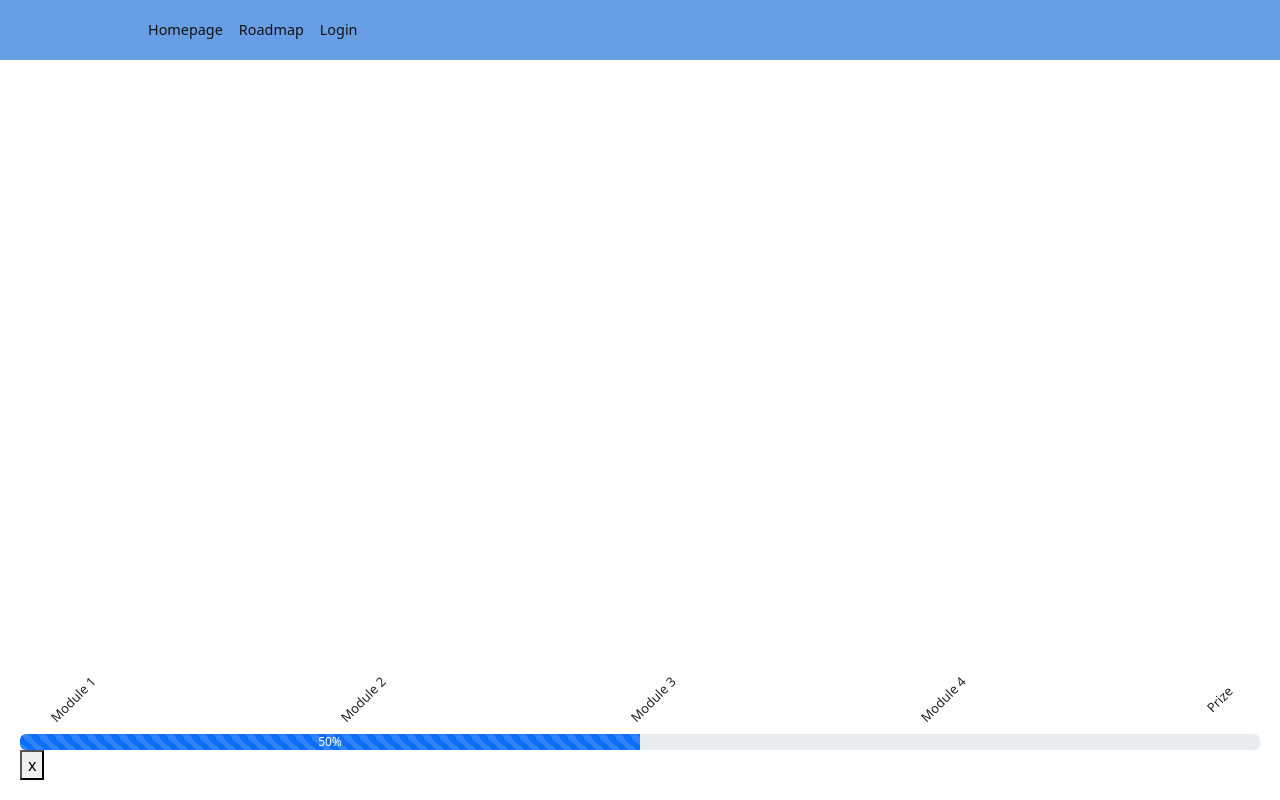
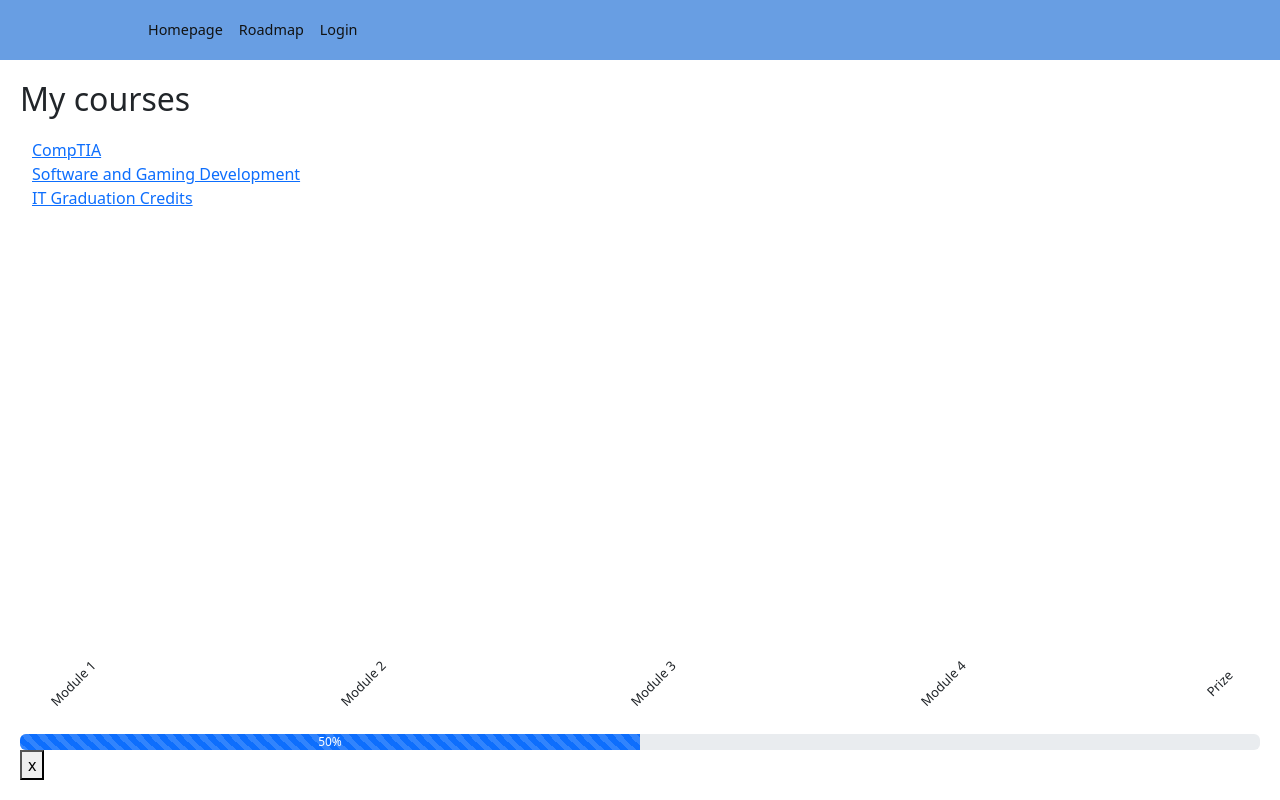
Before and after one commit to cfgcolumbus23/Team-15, a React (Create React App) app in the folder learning-app/: page /Mycourses in a window 1280 px wide. Built offline with nearby package versions, Linux system fonts and the light colour scheme.

Commit message:
added to mycourses page

```diff
--- a/learning-app/src/App.js
+++ b/learning-app/src/App.js
@@ -1,13 +1,14 @@
 import React, { useEffect } from "react";
 import "./App.css";
 import Navbar from "./components/Navbar";
-import { RewardBar } from './components/Rewardbar/RewardbarElement';
 import { BrowserRouter as Router, Routes, Route } from "react-router-dom";
 // import {createNote} from "./Test"
 import Home from "./pages/Homepage";
 import Roadmap from "./pages/Roadmap";
 import Login from "./pages/Login";
 import Selection from "./pages/Selection";
+import Mycourses from "./pages/Mycourses";
+
 function App() {
   // useEffect(()=>{
   //   createNote()
@@ -20,8 +21,8 @@ function App() {
         <Route path="/roadmap" element={<Roadmap />} />
         <Route path="/Login" element={<Login />} />
         <Route path="/selection" element={<Selection />} />
+        <Route path="/Mycourses" element={<Mycourses />} />
       </Routes>
-      <RewardBar />
     </Router>
   );
 }
--- a/learning-app/src/pages/Roadmap.js
+++ b/learning-app/src/pages/Roadmap.js
@@ -1,15 +1,16 @@
 import React,{useState,useEffect} from 'react';
-import { Nav } from '../components/Navbar/NavbarElements';
+import './Roadmap.css';
 import { RewardBar } from '../components/Rewardbar/RewardbarElement';
-import './Roadmap.css';
 
 // User information
 const user = {
-    name: 'Name',
-    path: 1,
-    progress: 50,
-    rewards: 50,
+  name: 'Name',
+  path: 1,
+  progress: 50,
+  rewards: 50,
+  courses: ['IT','Microsoft Excel']
 }
+
 // Path information
 
 // Temporary
@@ -17,8 +18,6 @@ const isLoggedIn= true;
 
 // Page
 function Roadmap() {
-    {/* Everything Else */}
-
     let content;
     // Display different information if user is not logged in
     if (isLoggedIn){
@@ -74,6 +73,7 @@ function Main_Roadmap(){
                 </div>
                 </div>)}
         </div>
+        <RewardBar />
     </div>
     );
 };
--- a/learning-app/src/pages/Selection.js
+++ b/learning-app/src/pages/Selection.js
@@ -1,5 +1,4 @@
 import React,{useState,useEffect} from 'react';
-import { Nav } from '../components/Navbar/NavbarElements';
 import './selection.css';
 
 function Selection() {
--- /dev/null
+++ b/learning-app/src/pages/courses.css
@@ -0,0 +1,6 @@
+h2{
+    margin:20px;
+}
+ul{
+    list-style: none;
+}
--- a/learning-app/src/pages/mycourses.js
+++ b/learning-app/src/pages/mycourses.js
@@ -1,11 +1,53 @@
-import React,{useState,useEffect} from 'react';
-import '/mycourses.css';
+import React from 'react';
+import './courses.css';
+import { RewardBar } from '../components/Rewardbar/RewardbarElement';
 
-//Page
+const user = {
+    name: 'Name',
+    path: 1,
+    progress: 50,
+    rewards: 50,
+    courses: ['IT Graduation Credits','CompTIA']
+}
+// Example Course List
+const courses = new Map([
+    ['CompTIA','https://www.youtube.com/channel/UC3kFmMxz3IdLdz4TxA9a4DQ'],
+    ['Software and Gaming Development','https://www.youtube.com/watch?v=F3ztn4H6Ftg'],
+    ['IT Graduation Credits','https://education.ohio.gov/Topics/Ohio-s-Graduation-Requirements/Contacts-and-Resources/Industry-Recognized-Credentials/Industry-Recognized-Credentials-by-Career-Field/Information-Technology'],
+]);
+
+function UserCourses() {
+    let coursesList=[];
+    courses.forEach((index, course) => {
+      coursesList.push(<li key={index}><a href={index}>{course}</a></li>);
+    });
+    return (
+      <div>
+        <h2>My courses</h2>
+        <ul>{coursesList}</ul>
+      </div>
+    );
+  }
+
+// function OtherCourses(){
+//     let coursesList = [];
+//     others.forEach((index, course) => {
+//       coursesList.push(<li key={index}><a href={index}>{course}</a></li>);
+//     });
+
+//     return (
+//       <div>
+//         <ul>{coursesList}</ul>
+//       </div>
+//     );
+// }
+
+// Page
 function Mycourses(){
-    return(
+    return (
         <div>
-            <h2>My Courses</h2>
+            <UserCourses />
+            <RewardBar />
         </div>
     );
 };
```
Also changed, not shown: learning-app/src/pages/mycourses.css (deleted).
